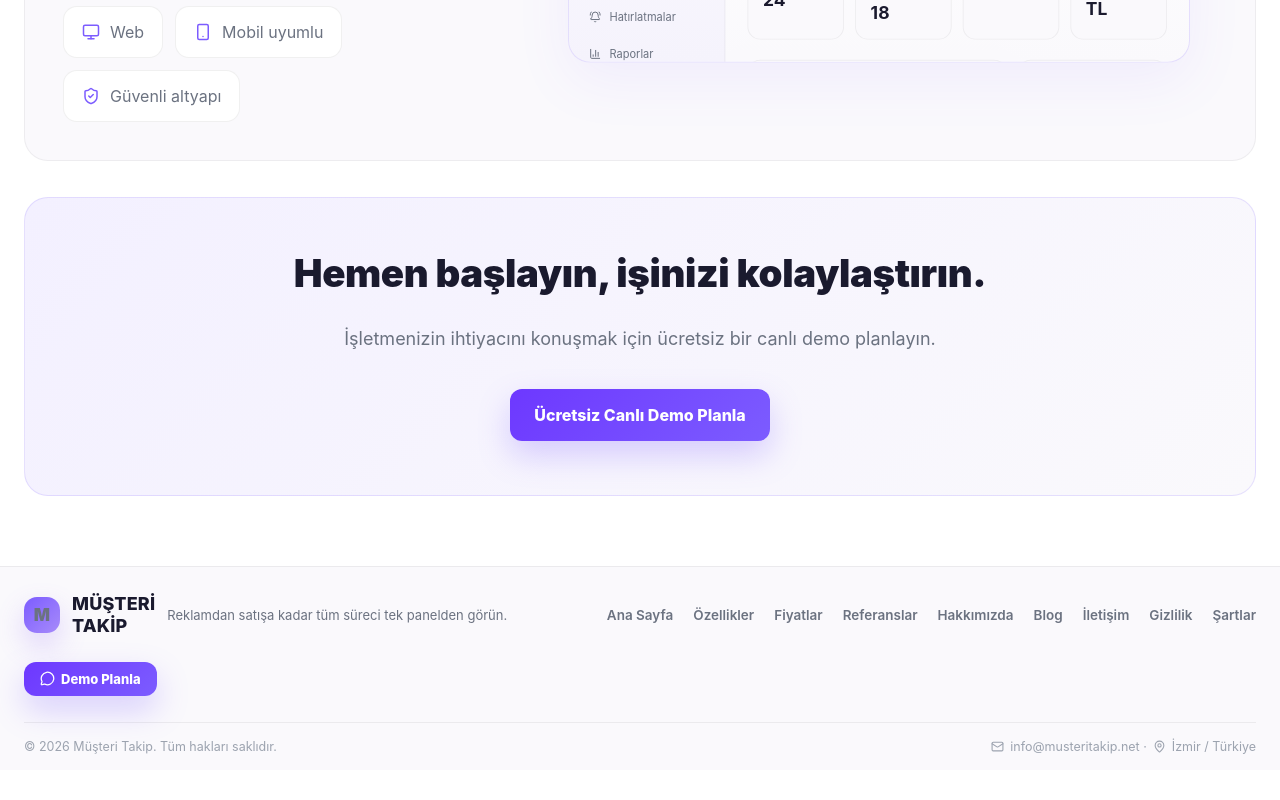
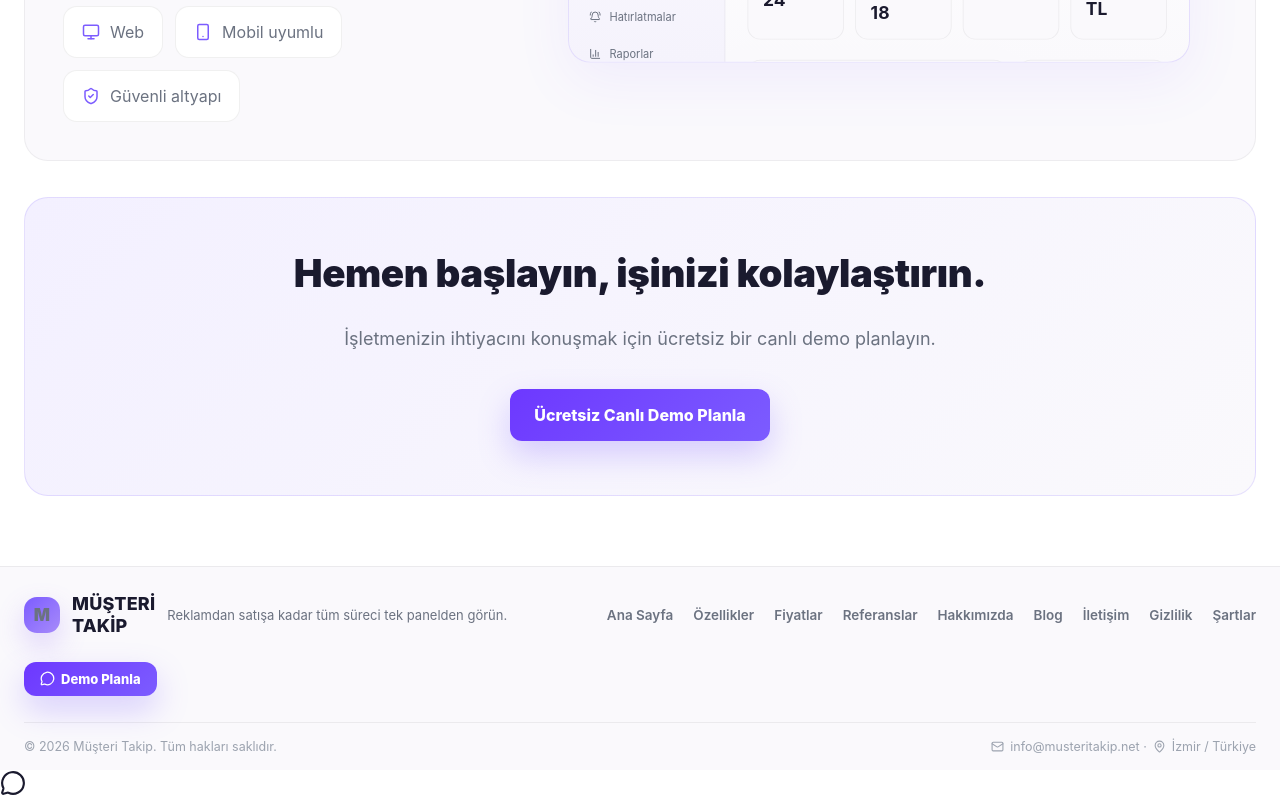
Before and after one commit to kubilaydijital/musteritakip, a React (Vite) app: page / in a window 1280 px wide. Shown: the part 4525-5325 px from the top of the page. Before the commit the page ends 5295 px from the top, so only its background shows below. Built offline with nearby package versions, Linux system fonts and the light colour scheme.

Commit message:
Update Layout.jsx

```diff
--- a/src/components/Layout.jsx
+++ b/src/components/Layout.jsx
@@ -59,6 +59,14 @@ export function Footer() {
   )
 }
 
+function FloatingWhatsApp() {
+  return (
+    <a href={WHATSAPP_URL} target="_blank" rel="noreferrer" className="floating-whatsapp" aria-label="WhatsApp'tan yazın">
+      <MessageCircle size={26} />
+    </a>
+  )
+}
+
 export default function Layout({ children }) {
-  return <><Header />{children}<Footer /></>
+  return <><Header />{children}<Footer /><FloatingWhatsApp /></>
 }
```
